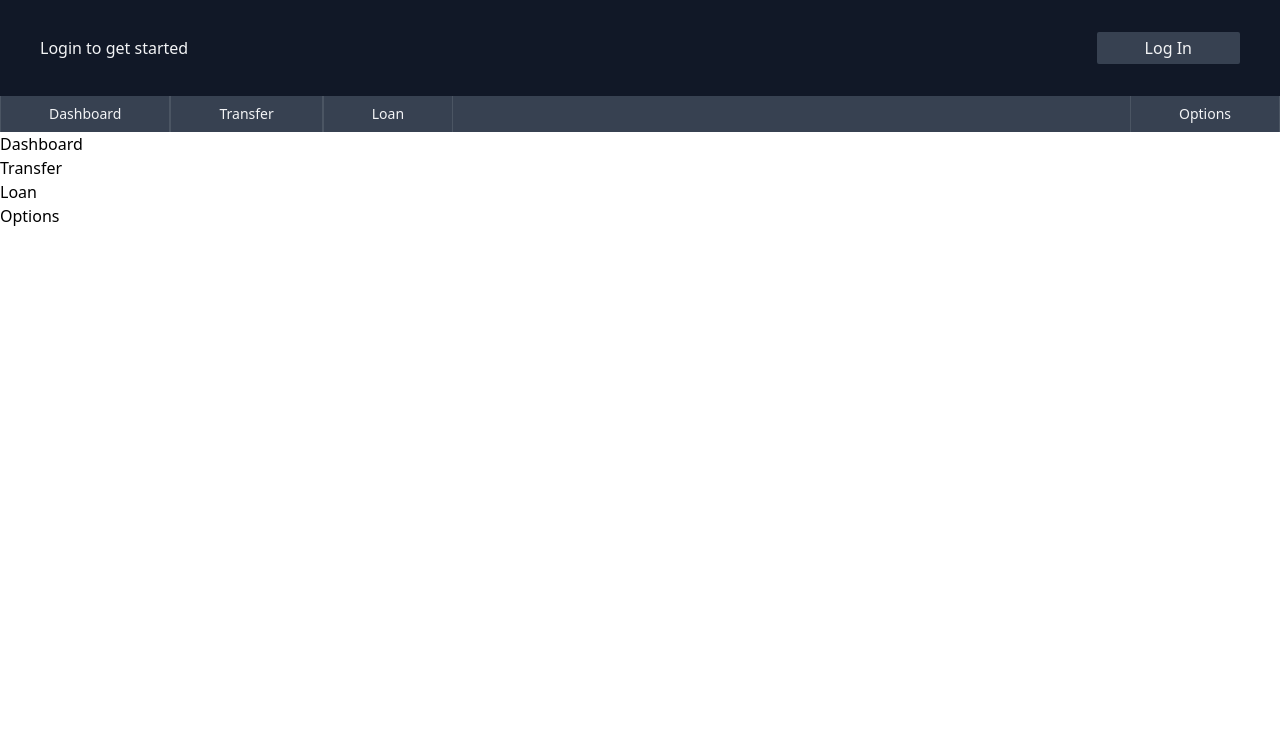
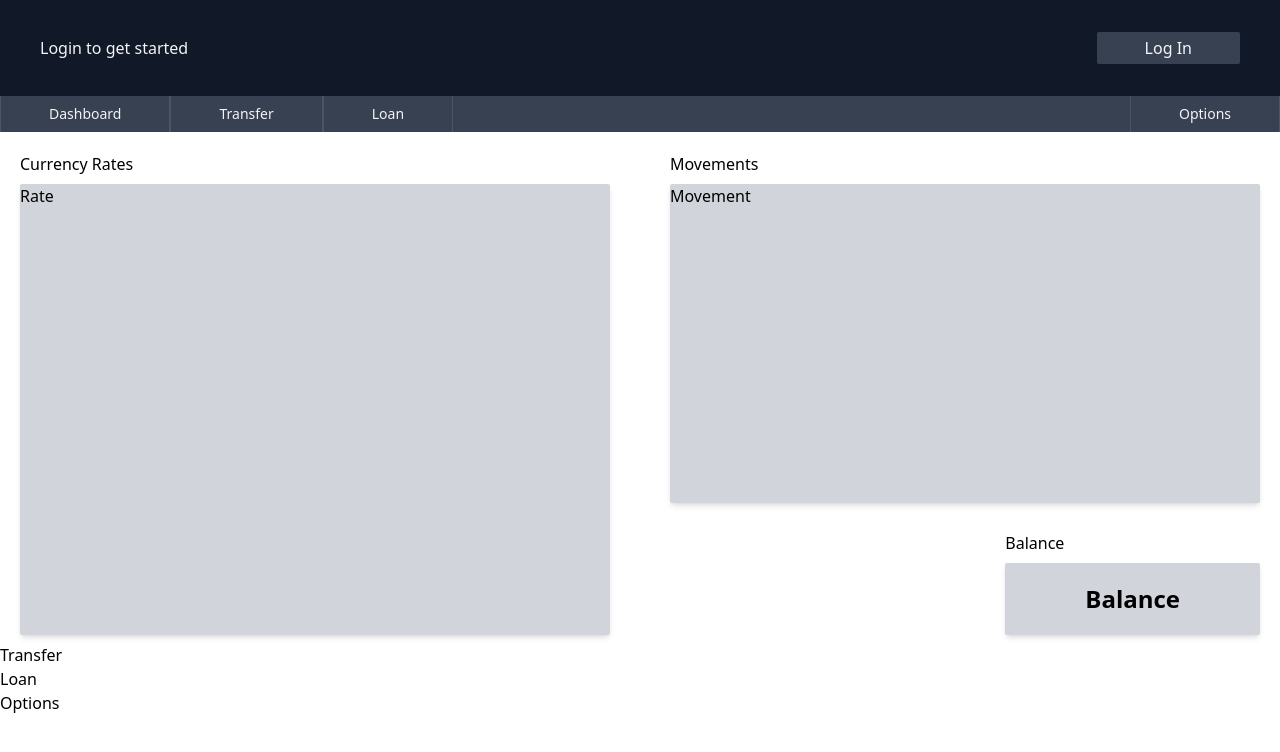
Before and after one commit to neglux/banking-app-dashboard, a React (Create React App) app: page / in a window 1280 px wide. Shown: the top 752 px of the page. Built offline with nearby package versions, Linux system fonts and the light colour scheme.

Commit message:
develop: dashboard

```diff
--- a/src/components/Dashboard.js
+++ b/src/components/Dashboard.js
@@ -1,7 +1,48 @@
 import React from "react";
+import strings from "../data/strings";
+const Dashboard = () => {
+  const { containerRate, containerMovement, containerBalance } =
+    strings.dashboard;
+  return (
+    <section className="grid grid-cols-2 gap-5">
+      <Container type={containerRate} item={<RateItem />} />
+      <div className="flex flex-col justify-end items-end">
+        <Container
+          type={containerMovement}
+          item={<MovementItem />}
+          className="w-full h-[359px]"
+        />
+        <Container type={containerBalance} item={<BalanceItem />} />
+      </div>
+    </section>
+  );
+};
 
-const Dashboard = () => {
-  return <section>Dashboard</section>;
+const Container = ({ type, item, className }) => {
+  return (
+    <div className={`mb-5 px-5 py-5 ${className}`}>
+      <h3>{type.title}</h3>
+      <ul className="flex justify-start items-start h-full bg-gray-300 rounded-sm shadow-md my-2">
+        {item}
+      </ul>
+    </div>
+  );
+};
+
+const RateItem = () => {
+  return <li>Rate</li>;
+};
+
+const MovementItem = () => {
+  return <li>Movement</li>;
+};
+
+const BalanceItem = () => {
+  return (
+    <li className="flex justify-center items-center h-full px-20 font-bold text-2xl">
+      Balance
+    </li>
+  );
 };
 
 export default Dashboard;
--- a/src/data/strings.js
+++ b/src/data/strings.js
@@ -6,15 +6,15 @@ export default {
   menu: {
     sections: ["Dashboard", "Transfer", "Loan", "Options"],
   },
-  // dashboard: {
-  //   containerRate: {
-  //     title: "Currency Rates",
-  //   },
-  //   containerMovement: {
-  //     title: "Movements",
-  //   },
-  //   containerBalance: {
-  //     title: "Balance",
-  //   },
-  // },
+  dashboard: {
+    containerRate: {
+      title: "Currency Rates",
+    },
+    containerMovement: {
+      title: "Movements",
+    },
+    containerBalance: {
+      title: "Balance",
+    },
+  },
 };
```
